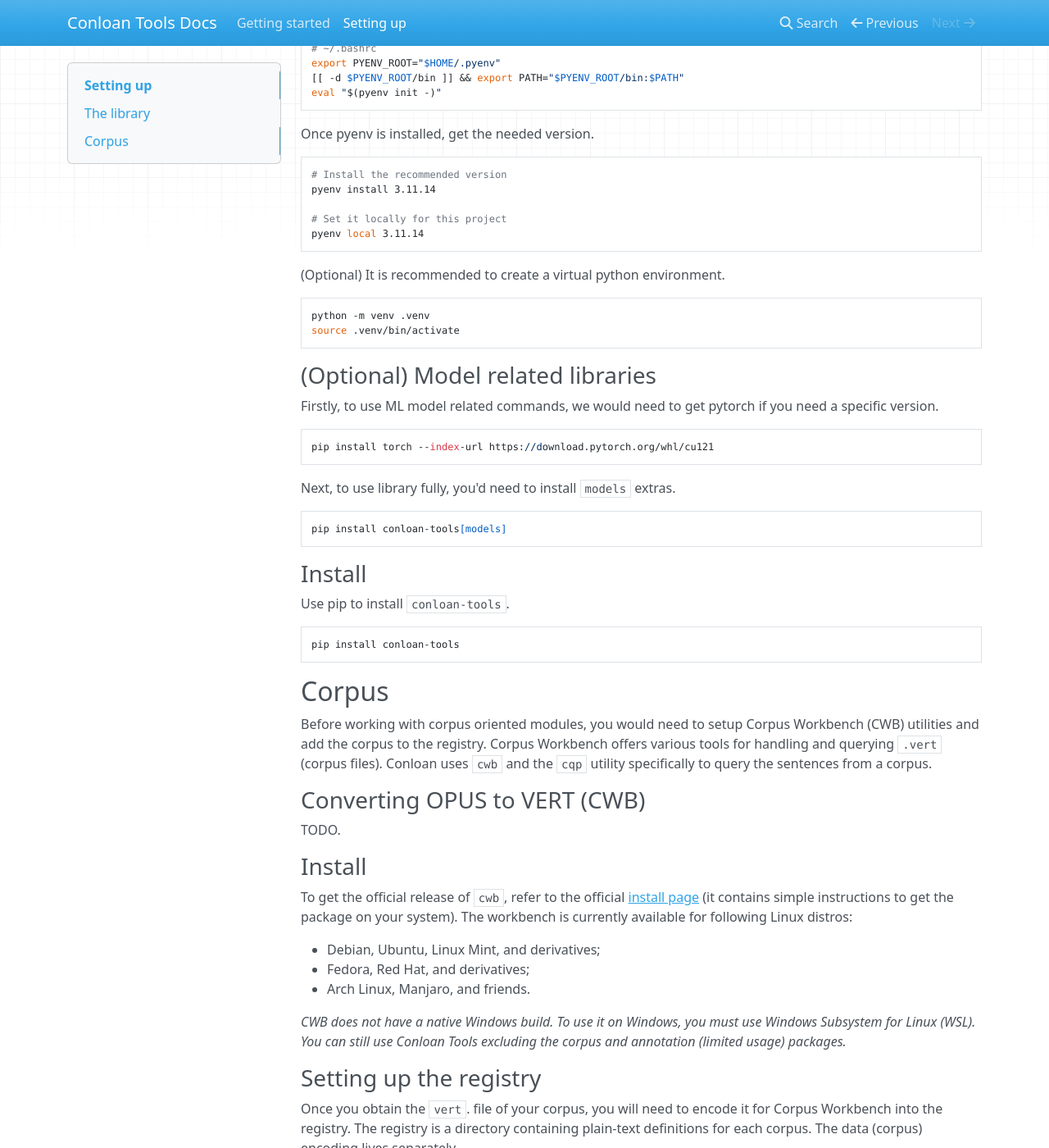
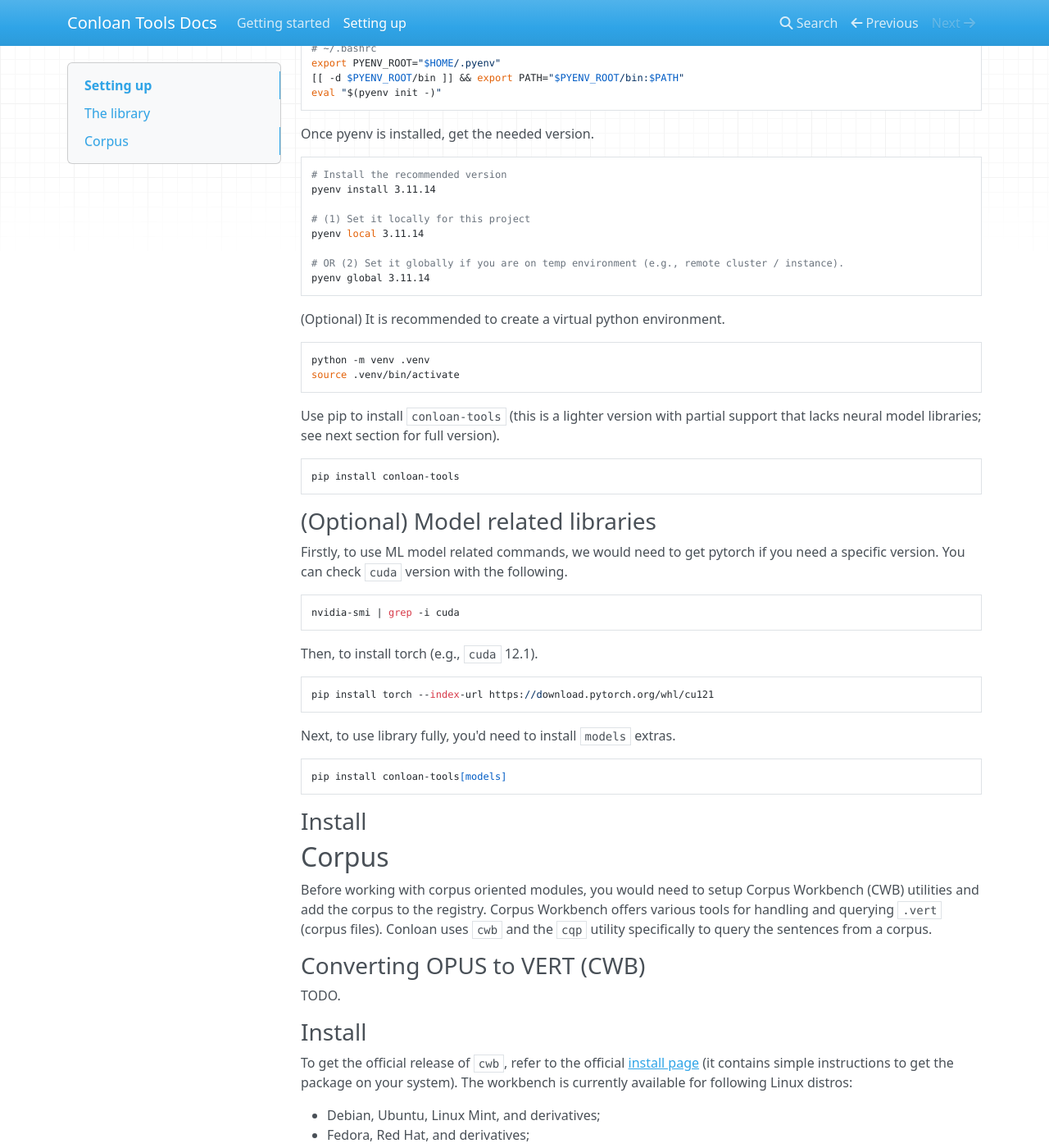
Before and after one commit to jorenchik/conloan-tools, an MkDocs documentation site: the page built from docs/setup.md, in a window 1280 px wide and 1400 px high, scrolled down 454 px. Shown: the whole window at 82% size. Built offline with MkDocs 1.6.1, drawn with Linux system fonts in a browser that asks for light colours; nearby versions of some CDN libraries; some of the changed text lies outside the part shown.

Commit message:
docs: setup improvements

````diff
--- a/docs/setup.md
+++ b/docs/setup.md
@@ -33,8 +33,11 @@
 # Install the recommended version
 pyenv install 3.11.14
 
-# Set it locally for this project
+# (1) Set it locally for this project
 pyenv local 3.11.14
+
+# OR (2) Set it globally if you are on temp environment (e.g., remote cluster / instance).
+pyenv global 3.11.14
 ```
 
 (Optional) It is recommended to create a virtual python environment.
@@ -44,10 +47,23 @@
 source .venv/bin/activate
 ```
 
+Use pip to install `conloan-tools` (this is a lighter version with partial
+support that lacks neural model libraries; see next section for full version).
+
+```
+pip install conloan-tools
+```
+
 ### (Optional) Model related libraries
 
-Firstly, to use ML model related commands, we would need to get
-pytorch if you need a specific version.
+Firstly, to use ML model related commands, we would need to get pytorch if you
+need a specific version. You can check `cuda` version with the following.
+
+```
+nvidia-smi | grep -i cuda
+```
+
+Then, to install torch (e.g., `cuda` 12.1).
 
 ```
 pip install torch --index-url https://download.pytorch.org/whl/cu121
@@ -60,13 +76,6 @@
 ```
 
 ### Install
-
-Use pip to install `conloan-tools`.
-
-```
-pip install conloan-tools
-```
-
 
 ## Corpus
 
@@ -95,6 +104,15 @@
 Windows Subsystem for Linux (WSL). You can still use Conloan Tools excluding
 the corpus and annotation (limited usage) packages._
 
+#### Install example (Ubuntu 24.04)
+
+```
+curl https://master.dl.sourceforge.net/project/cwb/cwb/cwb-3.5/deb/cwb_3.5.0-1_amd64.deb?viasf=1 > cwb_3.5.0.deb
+apt install libpcre3
+dpkg -i cwb_3.5.0.deb
+rm cwb_3.5.0.deb
+```
+
 ### Setting up the registry
 
 Once you obtain the `vert`. file of your corpus, you will need to encode it for
````
Also changed, not shown: other parts of docs/setup.md (+1 -2 lines).
